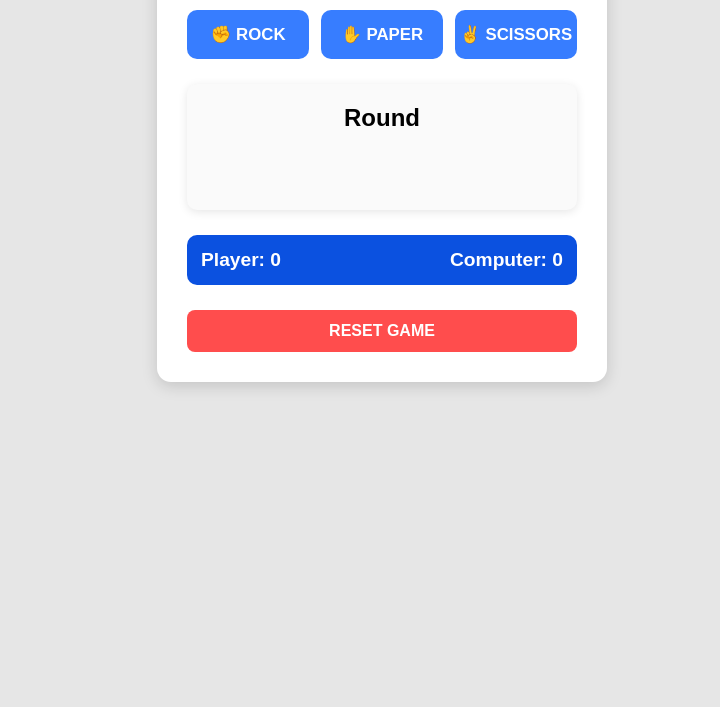
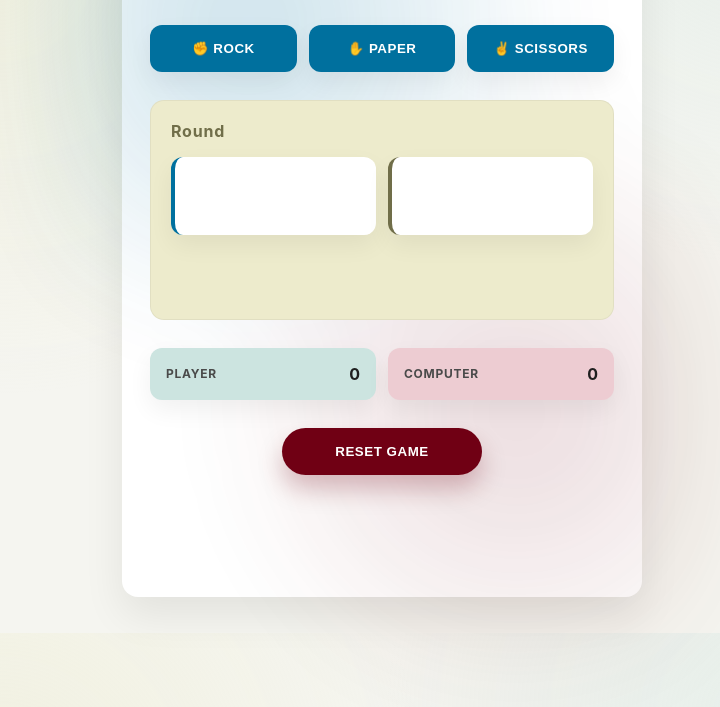
Before and after one commit to MariaIngerslev/rock-paper-scissors-game, a plain HTML site: page index.html in a window 1280 px wide. Shown: the part 199-906 px from the top of the page, without its empty margins (258-978 px from the left). Before the commit the page ends 800 px from the top, so only its background shows below. Drawn offline with Linux system fonts and the light colour scheme.

Commit message:
style: add full new UI styling with color tokens, layout improvements, glow effects and updated scoreboard HTML structure

```diff
--- a/index.html
+++ b/index.html
@@ -41,8 +41,8 @@
 
         <!-- SCOREBOARD -->
         <div class="scoreboard">
-            <div class="player-score">Player: 0</div>
-            <div class="computer-score">Computer: 0</div>
+            <div class="player-score"><span class="score-label">Player</span><span class="score-value">0</span></div>
+            <div class="computer-score"><span class="score-label">Computer</span><span class="score-value">0</span></div>
         </div>
 
         <button class="reset">RESET GAME</button>
--- a/style.css
+++ b/style.css
@@ -1,149 +1,228 @@
-/* --------------------------------------------------
-   GLOBAL STYLES
--------------------------------------------------- */
-* {
-    margin: 0;
-    padding: 0;
-    box-sizing: border-box;
-    font-family: Arial, Helvetica, sans-serif;
+/* Root tokens */
+:root {
+  --sand: #EDEBCC;
+  --rose: #EDCCD2;
+  --mint: #CCE4E0;
+  --teal: #00709E;
+  --olive: #706E49;
+  --burgundy: #700014;
+  --bg: #f5f5f0;
+  --text: #1f1f1f;
+  --muted: #4a4a4a;
+  --radius: 16px;
+  --shadow: 0 18px 40px rgba(0, 0, 0, 0.08);
+  --shadow-soft: 0 10px 24px rgba(0, 0, 0, 0.06);
+  --space-1: 8px;
+  --space-2: 12px;
+  --space-3: 16px;
+  --space-4: 20px;
+  --space-5: 28px;
+  --space-6: 36px;
+  font-family: "Inter", "Space Grotesk", system-ui, -apple-system, sans-serif;
+}
+
+*,
+*::before,
+*::after {
+  box-sizing: border-box;
 }
 
 body {
-    background: #e6e6e6;
+    margin: 0;
+    min-height: 100vh;
     display: flex;
     justify-content: center;
-    padding: 40px;
+    align-items: center;
+    background: radial-gradient(circle at 20% 20%, rgba(237, 236, 204, 0.45), transparent 35%),
+                radial-gradient(circle at 80% 10%, rgba(204, 228, 224, 0.35), transparent 30%),
+                var(--bg);
+    color: var(--text);
+    padding: var(--space-6) var(--space-3);
+    overflow: hidden;
 }
 
-/* --------------------------------------------------
-   GAME WRAPPER — whole game box including header
--------------------------------------------------- */
+/* Card */
 .game-wrapper {
-    background: #ffffff;
-    padding: 30px;
-    width: 450px;
-    border-radius: 14px;
-    box-shadow: 0 4px 16px rgba(0, 0, 0, 0.15);
+    width: 520px;        /* fixed width to prevent horizontal shifts */
+    max-width: 520px;
+    min-width: 520px;
+    height: 760px;       /* keeps overall card height static */
+    background: #fff;
+    border-radius: var(--radius);
+    box-shadow: var(--shadow);
+    padding: var(--space-6) var(--space-5);
     display: flex;
     flex-direction: column;
-    gap: 25px;
-    text-align: center;
+    gap: var(--space-5);
+    position: relative;
+    isolation: isolate;
+    flex-shrink: 0;
 }
 
-/* --------------------------------------------------
-   HEADER
--------------------------------------------------- */
-header .title {
-    font-size: 2.4rem;
-    letter-spacing: 2px;
-    margin-bottom: 5px;
+/* Floating gradient glow behind the card (static so the wrapper doesn’t move) */
+.game-wrapper::before {
+    content: "";
+    position: absolute;
+    inset: -12%;
+    background: radial-gradient(circle at 30% 30%, rgba(0, 112, 158, 0.25), transparent 40%),
+                radial-gradient(circle at 70% 70%, rgba(112, 0, 20, 0.18), transparent 38%);
+    filter: blur(48px);
+    z-index: -1;
+    animation: glowPulse 10s ease-in-out infinite alternate;
 }
 
-header .intro {
-    font-size: 1.1rem;
-    color: #555;
+@keyframes glowPulse {
+    0% { transform: scale(1); opacity: 0.9; }
+    100% { transform: scale(1.08); opacity: 0.75; }
 }
 
-/* --------------------------------------------------
-   GAME BUTTONS
--------------------------------------------------- */
+/* Header */
+header {
+  display: flex;
+  flex-direction: column;
+  gap: var(--space-1);
+  text-align: center;
+}
+header .title {
+  letter-spacing: 0.16em;
+  font-weight: 800;
+  font-size: 1.6rem;
+}
+header .intro {
+  color: var(--muted);
+  font-size: 0.98rem;
+}
+
+/* Controls */
 .game-section {
-    display: flex;
-    justify-content: center;
-    gap: 12px;
-    width: 100%;
+  display: grid;
+  grid-template-columns: repeat(3, 1fr);
+  gap: var(--space-2);
 }
 
 .game-section button {
-    flex: 1;
-    padding: 14px 0;
-    font-size: 1.05rem;
-    font-weight: bold;
-    border: none;
-    border-radius: 10px;
-    cursor: pointer;
-    background: #377dff;
-    color: white;
-    transition: 0.25s;
+  border: none;
+  border-radius: 12px;
+  padding: var(--space-3) var(--space-2);
+  background: var(--teal);
+  color: #fff;
+  font-weight: 700;
+  letter-spacing: 0.04em;
+  display: inline-flex;
+  justify-content: center;
+  align-items: center;
+  gap: 8px;
+    box-shadow: var(--shadow-soft);
+  cursor: pointer;
+    transition: box-shadow 180ms ease, background 200ms ease, filter 200ms ease;
+    will-change: filter;
+}
+.game-section button:hover {
+    box-shadow: 0 16px 28px rgba(0, 112, 158, 0.28);
+    background: #008ac3;
+    filter: brightness(1.04);
+}
+.game-section button:active {
+    box-shadow: 0 12px 20px rgba(0, 112, 158, 0.22);
+    filter: brightness(0.98);
 }
 
-.game-section button:hover {
-    background: #195fdd;
+/* Result section */
+.result-section {
+  background: var(--sand);
+  border-radius: 14px;
+  padding: var(--space-4);
+  display: flex;
+  flex-direction: column;
+  gap: var(--space-3);
+  border: 1px solid rgba(0, 0, 0, 0.05);
+  min-height: 220px; /* prevents jump when content appears */
+}
+.round-number {
+  font-weight: 700;
+  letter-spacing: 0.05em;
+  color: var(--olive);
+}
+.round-result {
+  display: grid;
+  gap: var(--space-3);
+  min-height: 140px; /* reserve space for choices + outcome */
+}
+.choices {
+  display: grid;
+  grid-template-columns: 1fr 1fr;
+  gap: var(--space-2);
+}
+.player-choice,
+.computer-choice {
+  padding: var(--space-3);
+  border-radius: 12px;
+  background: #fff;
+  box-shadow: var(--shadow-soft);
+  color: var(--muted);
+  min-height: 64px; /* stable height for text differences */
+  display: flex;
+  align-items: center;
+}
+.player-choice { border-left: 4px solid var(--teal); }
+.computer-choice { border-left: 4px solid var(--olive); }
+
+.outcome {
+  min-height: 32px;
+  font-size: 1.1rem;
+  font-weight: 700;
+  color: var(--burgundy);
 }
 
-/* --------------------------------------------------
-   RESULT SECTION
--------------------------------------------------- */
-.result-section {
-    width: 100%;
-    background: #fafafa;
-    border-radius: 10px;
-    padding: 20px;
-    box-shadow: 0 2px 10px rgba(0, 0, 0, 0.1);
+/* Scoreboard */
+.scoreboard {
+  display: grid;
+  grid-template-columns: 1fr 1fr;
+  gap: var(--space-2);
+}
+.scoreboard > div {
+  background: var(--mint);
+  padding: var(--space-3);
+  border-radius: 12px;
+  font-weight: 700;
+  color: var(--text);
+  display: flex;
+  justify-content: space-between;
+  align-items: center;
+  box-shadow: var(--shadow-soft);
+}
+.scoreboard .computer-score {
+  background: var(--rose);
+}
+.score-label {
+  text-transform: uppercase;
+  letter-spacing: 0.06em;
+  font-size: 0.75rem;
+  color: var(--muted);
 }
 
-.round-number {
-    font-size: 1.5rem;
-    font-weight: bold;
-    margin-bottom: 15px;
+/* Reset button */
+.reset {
+  border: none;
+  border-radius: 999px;
+  padding: var(--space-3) var(--space-4);
+  background: var(--burgundy);
+  color: #fff;
+  font-weight: 800;
+  letter-spacing: 0.04em;
+  cursor: pointer;
+  align-self: center;
+  min-width: 200px;
+  transition: transform 140ms ease, box-shadow 140ms ease;
+  box-shadow: 0 14px 24px rgba(112, 0, 20, 0.25);
 }
+.reset:hover { transform: translateY(-1px); }
+.reset:active { transform: translateY(0); }
 
-.round-result {
-    display: flex;
-    flex-direction: column;
-    gap: 15px;
+/* Utility: subtle divider for small screens */
+@media (max-width: 520px) {
+  .game-wrapper { padding: var(--space-5) var(--space-3); }
+  .game-section { grid-template-columns: 1fr; }
+  .choices { grid-template-columns: 1fr; }
+  .scoreboard { grid-template-columns: 1fr; }
 }
-
-.choices {
-    display: flex;
-    justify-content: space-between;
-    padding: 0 10px;
-    gap: 30px;
-}
-
-.player-choice,
-.computer-choice {
-    font-size: 1.1rem;
-    min-width: 130px;
-}
-
-/* Outcome text */
-.outcome {
-    font-size: 1.3rem;
-    font-weight: bold;
-    min-height: 28px;
-}
-
-/* --------------------------------------------------
-   SCOREBOARD
--------------------------------------------------- */
-.scoreboard {
-    width: 100%;
-    background: #0b51e0;
-    color: white;
-    padding: 14px;
-    border-radius: 10px;
-    font-size: 1.2rem;
-    font-weight: bold;
-    display: flex;
-    justify-content: space-between;
-}
-
-/* --------------------------------------------------
-   RESET BUTTON
--------------------------------------------------- */
-.reset {
-    padding: 12px 20px;
-    font-size: 1rem;
-    font-weight: bold;
-    border: none;
-    border-radius: 8px;
-    background: #ff4d4d;
-    color: white;
-    cursor: pointer;
-    transition: 0.25s;
-}
-
-.reset:hover {
-    background: #d60000;
-}
```
